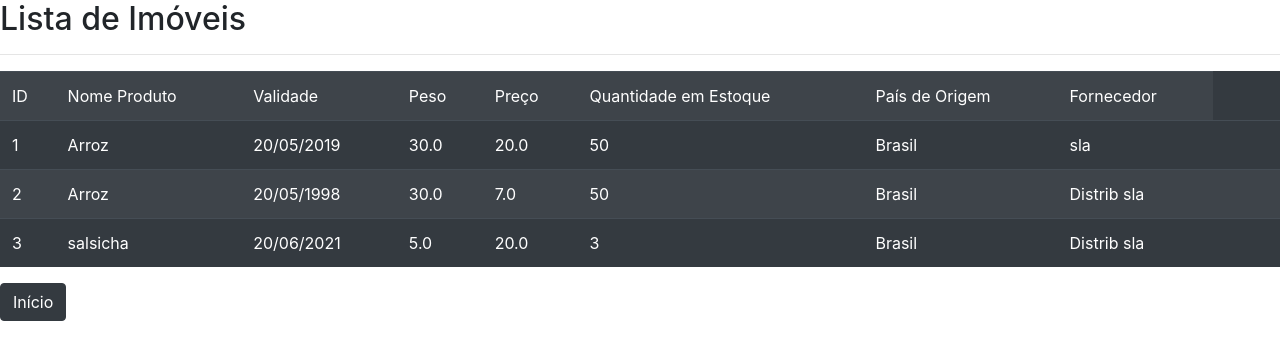
After one commit to denilsonxds/Alimentos-Flask, a Flask app: page /lista in a window 1280 px wide. The commit adds this page. Shown: the top 360 px of the page. Run offline with Flask 2, Linux system fonts and the light colour scheme; data comes from the database, SQL or seed files in the repository; both versions use the stored data as it was after the commit; parts of the project's set-up code (start-up, migrations or seed data) failed here and were passed over; some libraries are stand-ins or nearby versions.

Commit message:
atualizando novamente

```diff
--- a/alimentos/controllers/default.py
+++ b/alimentos/controllers/default.py
@@ -12,13 +12,13 @@ from alimentos import db
 class Alimento(db.Model):
     __tablename__ = "alimentos"
     _id = db.Column(db.Integer, primary_key=True, autoincrement=True)
-    nome_produto = db.Column(db.String, unique=True)
-    validade = db.Column(db.String, unique=True)
-    peso_produto = db.Column(db.Float, unique=True)
-    preco = db.Column(db.Float, unique=True)
-    quantidade = db.Column(db.Integer, unique=True)
-    pais_origem = db.Column(db.String, unique=True)
-    fornecedor = db.Column(db.String, unique=True)
+    nome_produto = db.Column(db.String)
+    validade = db.Column(db.String)
+    peso_produto = db.Column(db.Float)
+    preco = db.Column(db.Float)
+    quantidade = db.Column(db.Integer)
+    pais_origem = db.Column(db.String)
+    fornecedor = db.Column(db.String)
 
     def __init__(self, nome_produto, validade, peso_produto, preco, quantidade, pais_origem, fornecedor):
         self.nome_produto = nome_produto
@@ -40,11 +40,13 @@ def home():
 
 @app.route("/cadastrar/") #rota de cadastro
 def cadastrar():
-	return render_template("cadastro.html")
+    alimento = Alimento.query.all()
+    return render_template("cadastro.html", alimento=alimento)
 
 
 @app.route("/cadastro", methods=['GET', 'POST'])
 def cadastro():
+    alimento = Alimento.query.all()
     if request.method == "POST":
         nome_produto = request.form.get("nome_produto")
         validade = request.form.get("validade")
@@ -59,9 +61,56 @@ def cadastro():
             db.session.add(p)
             db.session.commit()
 
-    return redirect(url_for("home"))
+    return redirect(url_for("cadastrar", alimento=alimento))
+
+@app.route("/lista") #lista todos os imovels do db
+def lista():
+	alimento = Alimento.query.all()
+	return render_template("lista.html", alimento=alimento)
+
+@app.route("/pesquisa")
+def pesquisa():
+	nome = request.args.get('nome_produto')
+	all_alimento = Alimento.query.filter(Alimento.name.contains(nome)).order_by(Alimento.nome_produto).all()
+	return render_template("lista.html", alimentos = alimentos)
+
+@app.route("/excluir/<int:id>")
+def excluir(id):
+	alimento = Alimento.query.filter_by(_id=id).first()
+	db.session.delete(alimento)
+	db.session.commit()
+
+	alimentos = Alimento.query.all()
+	return render_template("lista.html", alimentos=alimentos)
+
+@app.route("/atualizar/<int:id>", methods=['GET', 'POST'])
+def atualizar(id):
+    alimento = Alimento.query.filter_by(_id=id).first()
+
+    if request.method == 'POST' :
+
+         nome_produto = request.form.get("nome_produto")
+         validade = request.form.get("validade")
+         peso_produto = request.form.get("peso_produto")
+         preco = request.form.get("preco")
+         quantidade = request.form.get("quantidade")
+         pais_origem = request.form.get("pais_origem")
+         fornecedor = request.form.get("fornecedor")
+
+         if nome_produto and validade and peso_produto and preco and quantidade and pais_origem and fornecedor:
+            alimento.nome_produto = nome_produto
+            alimento.validade = validade
+            alimento.peso_produto = peso_produto
+            alimento.preco = preco
+            alimento.quantidade = quantidade
+            alimento.pais_origem = pais_origem
+            alimento.fornecedor = fornecedor
 
 
+            db.session.commit()
+
+            return redirect(url_for("cadastrar"))
+    return render_template("atualizar.html" , alimento = alimento)
 
 """
 @app.route("/teste/<info>")
--- a/alimentos/templates/base.html
+++ b/alimentos/templates/base.html
@@ -10,7 +10,14 @@
 </head>
 <body>
     {% block menu %}
-
+    	<ul class="navbar navbar-tabs navbar-fill bg-dark">
+  		<li class="nav-item">
+  			<a href="{{ url_for('cadastrar')}}">Novo Imóvel</a>
+  		</li>
+  		<li class="nav-item">
+  		    <a href="{{ url_for('lista')}}">Consultar Imóveis</a>
+  		</li>
+        </ul>
     {% endblock menu %}
 
     {% block main %}
--- /dev/null
+++ b/alimentos/templates/lista.html
@@ -0,0 +1,39 @@
+{% extends "base.html" %}
+{% block menu %}
+
+{% endblock menu %}
+
+{% block main %}
+<h2 class="titulo">Lista de Imóveis</h2>
+<hr>
+<table class="table table-striped table-dark">
+    <tr>
+        <td>ID</td>
+        <td>Nome Produto</td>
+        <td>Validade</td>
+        <td>Peso</td>
+        <td>Preço</td>
+        <td>Quantidade em Estoque</td>
+        <td>País de Origem</td>
+        <td>Fornecedor</td>
+    </tr>
+
+    {% for alimentos in alimento %}
+    <tr>
+        <td>{{ alimentos._id}}</td>
+        <td>{{ alimentos.nome_produto}}</td>
+        <td>{{ alimentos.validade}}</td>
+        <td>{{ alimentos.peso_produto}}</td>
+        <td>{{ alimentos.preco}}</td>
+        <td>{{ alimentos.quantidade}}</td>
+        <td>{{ alimentos.pais_origem}}</td>
+        <td>{{ alimentos.fornecedor}}</td>
+        <td><a href="/atualizar/{{alimentos._id }}" ><span><i class="fas fa-edit"></i></span></a></td>
+        <td><a href="/excluir/{{ alimentos._id }}" ><span><i class="fas fa-trash-alt"></i></span></a></td>
+    </tr>
+    {% endfor %}
+
+</table>
+<a type="button" class="btn btn-dark butaozin" href="/">Início</a>
+
+{% endblock main %}
```
Also changed, not shown: alimentos/templates/atualizar.html (added, +47 -0 lines), alimentos/templates/cadastro.html (+52 -10 lines), alimentos/templates/index.html (+8 -35 lines), migrations/versions/3dad44889eab_.py (deleted, +0 -30 lines), db.sqlite.
